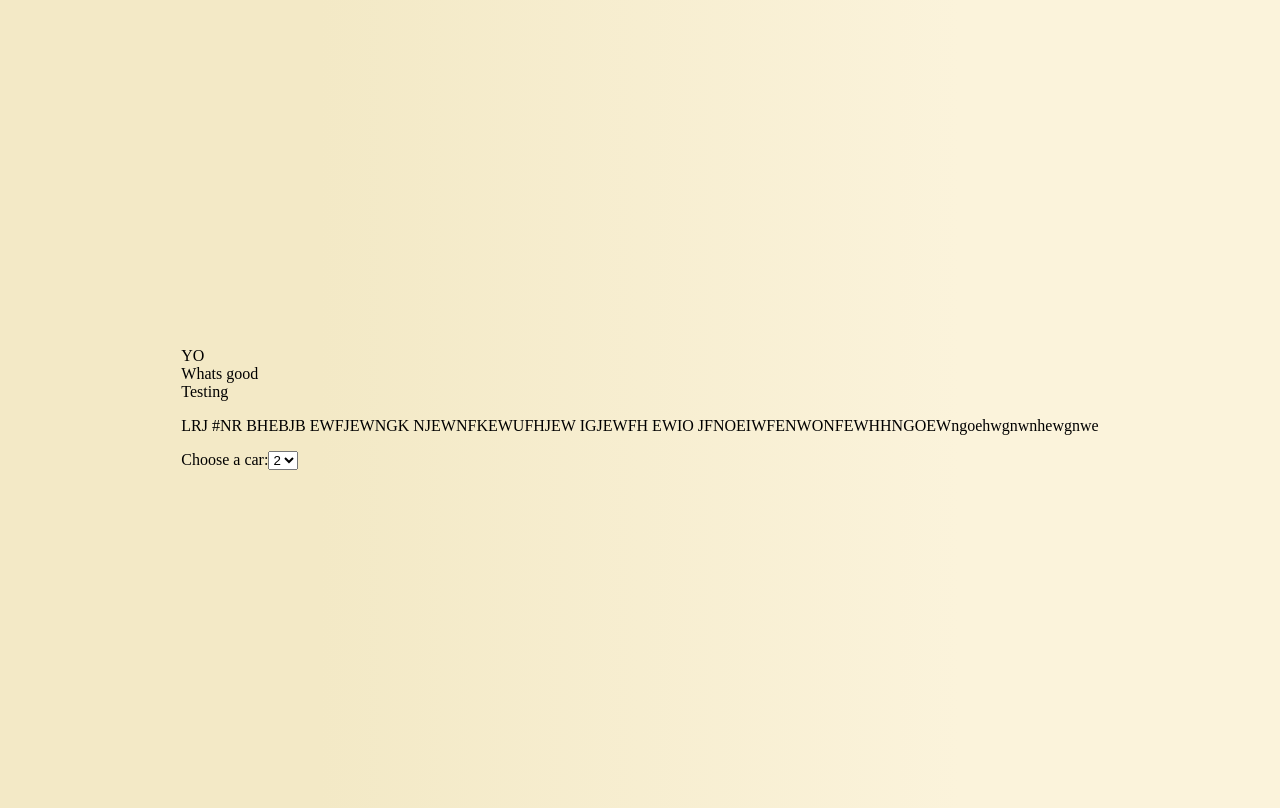
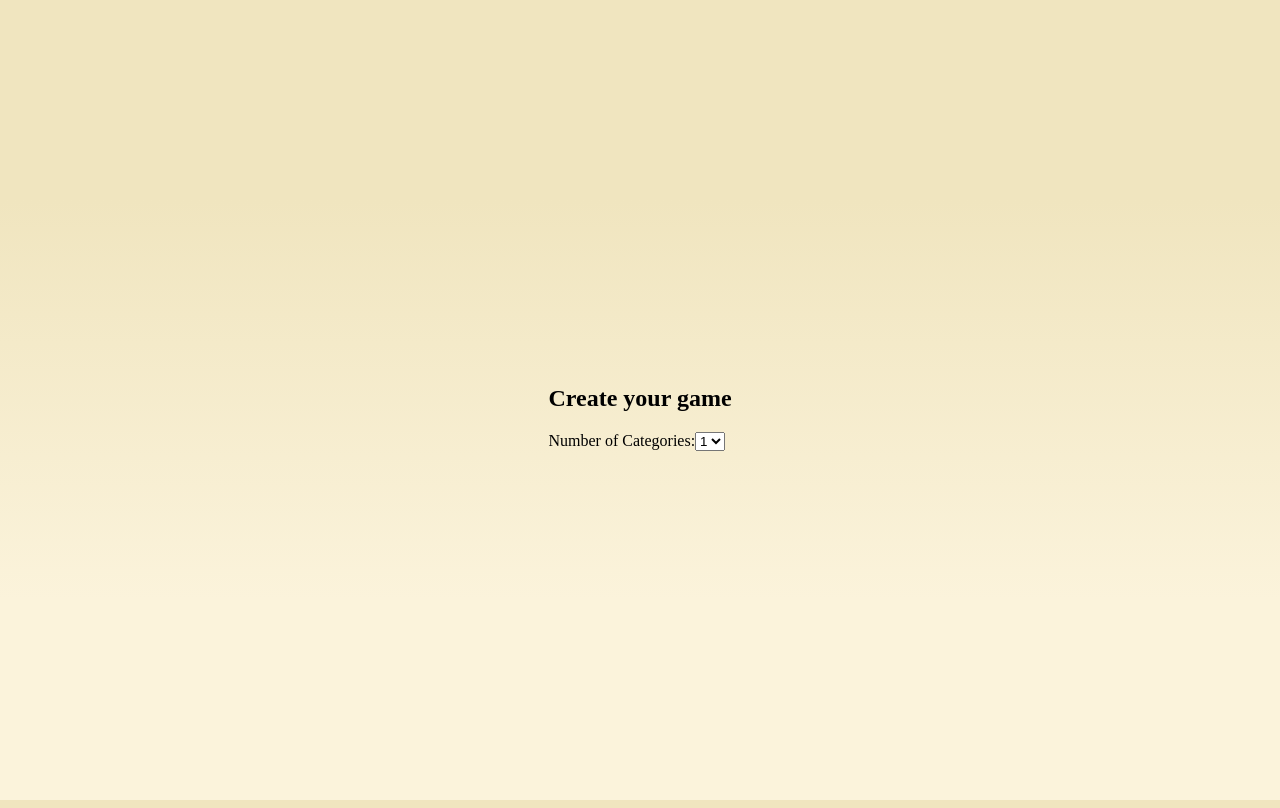
Before and after one commit to msyed1438/scattergories-v2, a React app: page /create-game in a window 1280 px wide. Built offline with nearby package versions, Linux system fonts and the light colour scheme; the HTML template or start-up script is replaced by a standard one.

Commit message:
Added gradients to the body and GameMenu buttons' background. Cleared filler text in CreateGamePage component which was meant to test if component showed.

```diff
--- a/src/App.css
+++ b/src/App.css
@@ -3,14 +3,17 @@ body {
     /* flex-direction: column; */
     font-family: Salsa;
 
-    /* background-color: #f3e9c6; */
 
     background: rgb(251, 243, 219);
     background: linear-gradient(
-        270deg,
+        0deg,
         rgba(251, 243, 219, 1) 25%,
-        rgba(243, 233, 198, 1) 75%
+        rgb(240, 229, 191, 1) 75%
     );
+/*
+    background: linear-gradient(-45deg, #ee7752, #e73c7e, #23a6d5, #23d5ab);
+    background-size: 400% 400%;
+    animation: gradient 15s ease infinite; */
 
     justify-content: center;
     align-items: center;
@@ -31,6 +34,7 @@ body {
 .create-new-game-button,
 .join-game-button {
     font-size: xx-large;
+    font-weight: bold;
     border: 5px black solid;
     justify-content: space-around;
     background-color: white;
@@ -41,8 +45,8 @@ body {
     box-shadow: inset 0 0 5px #000000;
     transition: 0.2s;
     box-shadow: 2px 2px 4px #000000;
+    text-shadow: 1px 1px 1px rgba(0, 0, 0, 0.5);
     color: black;
-    text-shadow: 1px 1px 2px rgba(0,0,0,0.5);
 }
 
 .create-new-game-button:hover,
@@ -52,7 +56,12 @@ body {
 }
 
 .create-new-game-button {
-    background-color: rgb(168, 217, 236);
+    background: rgb(168, 217, 236);
+    background: linear-gradient(
+        0deg,
+        rgba(168, 217, 236, 1) 14%,
+        rgb(124, 177, 196) 85%
+    );
 }
 .home-page-container {
     display: inline-block;
@@ -63,16 +72,32 @@ body {
     justify-content: space-evenly;
 }
 
+@keyframes gradient {
+    0% {
+        background-position: 0% 50%;
+    }
+    50% {
+        background-position: 100% 50%;
+    }
+    100% {
+        background-position: 0% 50%;
+    }
+}
+
 .home-page {
     display: flex;
-    /* align-items: center; */
     justify-content: center;
     flex-direction: column;
     margin: 0 auto;
 }
 
 .join-game-button {
-    background-color: rgb(236, 182, 215);
+    background: rgb(236, 182, 215);
+    background: linear-gradient(
+        0deg,
+        rgba(236, 182, 215, 1) 14%,
+        rgb(216, 132, 184) 85%
+    );
 }
 
 .title {
--- a/src/CreateGamePage/CreateGamePage.js
+++ b/src/CreateGamePage/CreateGamePage.js
@@ -4,16 +4,7 @@ import GameGenerator from './GameGenerator/GameGenerator'
 const CreateGamePage = () => {
     return (
         <div>
-            <div>
-                YO
-            </div>
-            <div>
-                Whats good
-            </div>
-            <div>
-                Testing
-                <p>LRJ #NR BHEBJB EWFJEWNGK NJEWNFKEWUFHJEW IGJEWFH EWIO JFNOEIWFENWONFEWHHNGOEWngoehwgnwnhewgnwe</p>
-            </div>
+
             <GameGenerator />
         </div>
     )
--- a/src/CreateGamePage/GameGenerator/GameGenerator.js
+++ b/src/CreateGamePage/GameGenerator/GameGenerator.js
@@ -5,9 +5,12 @@ const GameGenerator = () => {
 
     return (
         <div>
-            <label for="number-of-categories-selector">Choose a car:</label>
+            <h2 className="game-generator-heading">Create your game</h2>
+            <label for="number-of-categories-selector">Number of Categories:</label>
             <select className="number-of-categories-selector">
-
+                <option className="category-number-option" selected value={1}>
+                    {1}
+                </option>
                 {nums.map(num => (
                     <option className="category-number-option" value={num}>
                         {num}
```
Also changed, not shown: src/RouteTransitionWrapper/RouteTransitionWrapper.js (added, +11 -0 lines).
